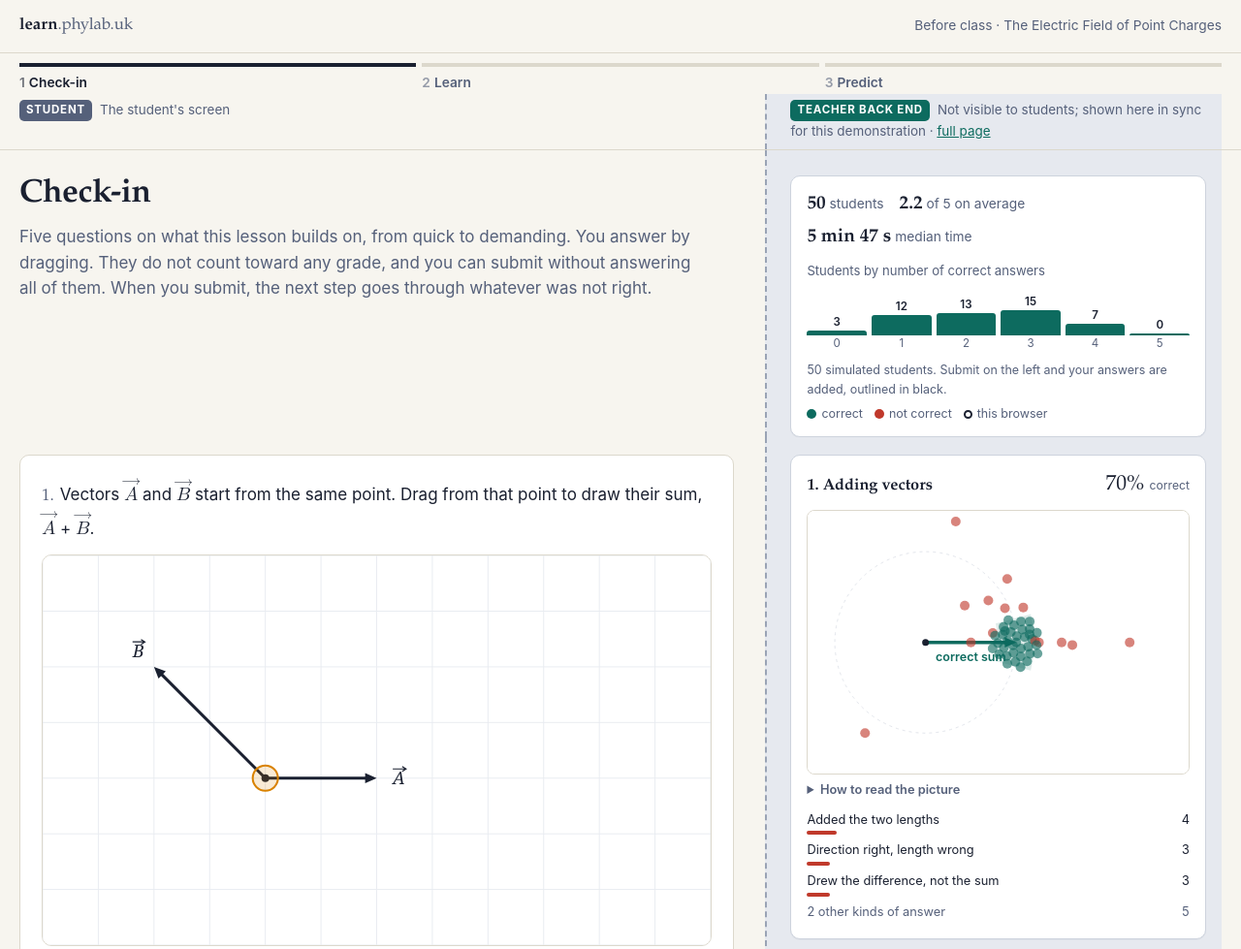
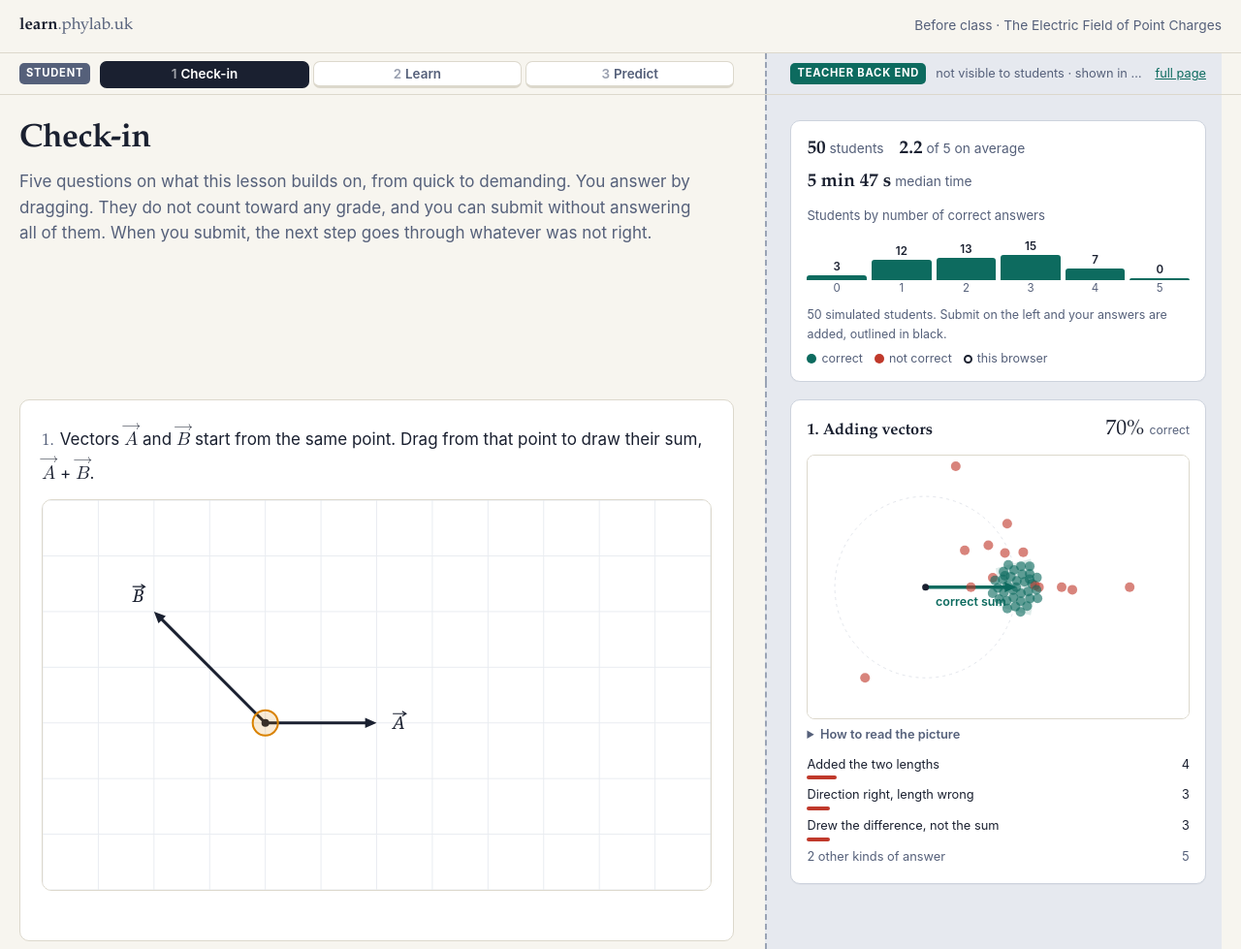
Before and after one commit to broshu/learn.phylab.uk, a plain HTML site: page public/before/index.html in a window 1280 px wide. Shown: the top 979 px of the page at 97% size. Drawn offline with Linux system fonts and the light colour scheme.

Commit message:
Before class: one slim pinned bar, drawings capped to the screen height so each question fits
Co-Authored-By: Claude Opus 5.5 <noreply@anthropic.com>
Claude-Session: https://claude.ai/code/session_01KmfsjZPre1yDjCxMEf4nXC

```diff
--- a/public/before/checkin.js
+++ b/public/before/checkin.js
@@ -290,7 +290,7 @@ export function startCheckin(options = {}) {
     $("items").innerHTML = items.map((it, i) => wrap(it.id, it.custom ? `<div class="card q" id="q-${it.id}"></div>` : `
       <div class="card q" id="q-${it.id}">
         <p class="stem"><span class="n">${i + 1}.</span>${it.prompt}</p>
-        <div class="fieldbox"><canvas id="cv-${it.id}"></canvas></div>
+        <div class="fieldbox" style="max-width: calc((100svh - 300px) * ${(it.w / it.h).toFixed(3)})"><canvas id="cv-${it.id}"></canvas></div>
         <div class="readout" id="ro-${it.id}"></div>
       </div>`)).join("");
     items.forEach((it, i) => {
--- a/public/before/index.html
+++ b/public/before/index.html
@@ -25,22 +25,24 @@
   .solo .row > .scol { padding-right: 0; }
   .solo .row > .tcol { display: none; }
 
+  /* one slim pinned bar: the step tabs above the student's screen, the back-end label above the teacher's */
   .steps { position: sticky; top: 0; z-index: 5; background: var(--paper); border-bottom: 1px solid var(--rule); }
-  .steps ol { list-style: none; margin: 0; padding: 10px 0 0; display: flex; gap: 6px; }
-  .steps li { flex: 1; }
-  .steps li button { appearance: none; width: 100%; text-align: left; background: none; border: 0; border-top: 4px solid var(--rule); padding: 8px 0 2px; font: 600 0.86rem var(--sans); color: var(--ink-soft); cursor: pointer; white-space: nowrap; overflow: hidden; text-overflow: ellipsis; }
-  .steps li button:hover { color: var(--ink); border-top-color: #b9c0cc; }
-  .steps li.done button { border-color: var(--accent); color: var(--accent); }
-  .steps li.now button { border-color: var(--ink); color: var(--ink); }
+  .steps .row > * { padding-top: 0; padding-bottom: 0; display: flex; align-items: center; gap: 10px; min-height: 42px; white-space: nowrap; overflow: hidden; }
+  .steps .row > .tcol { background: #e6e9ef; font-size: 0.8rem; color: var(--ink-soft); }
+  .steps .row > .tcol span.txt { overflow: hidden; text-overflow: ellipsis; }
+  .steps ol { list-style: none; margin: 0; padding: 0; display: flex; gap: 4px; flex: 1; min-width: 0; }
+  .steps li { flex: 1; min-width: 0; }
+  .steps li button { appearance: none; width: 100%; background: #fff; border: 1px solid var(--rule); border-bottom: 3px solid var(--rule); border-radius: 7px; padding: 4px 10px; font: 600 0.84rem var(--sans); color: var(--ink-soft); cursor: pointer; white-space: nowrap; overflow: hidden; text-overflow: ellipsis; }
+  .steps li button:hover { color: var(--ink); border-color: #b9c0cc; }
+  .steps li.done button { border-bottom-color: var(--accent); color: var(--accent); }
+  .steps li.now button { border-color: var(--ink); background: var(--ink); color: #fff; }
   .steps li b { font-weight: 600; opacity: 0.6; margin-right: 4px; }
-  .steps .hint { font-size: 0.76rem; color: var(--ink-soft); margin-left: auto; padding-top: 12px; white-space: nowrap; }
-  .steps .row > * { padding-top: 6px; padding-bottom: 8px; }
-  .steps .row > .tcol { background: #e6e9ef; }
+  .role { display: inline-block; flex: none; font-size: 0.7rem; font-weight: 700; letter-spacing: 0.07em; text-transform: uppercase; color: #fff; background: var(--ink-soft); border-radius: 5px; padding: 2px 7px; }
+  .role.t { background: var(--accent); }
   .solo-head .tcol { visibility: hidden; }
-  .role { display: inline-block; font-size: 0.72rem; font-weight: 700; letter-spacing: 0.07em; text-transform: uppercase; color: #fff; background: var(--ink-soft); border-radius: 5px; padding: 2px 7px; margin-right: 8px; vertical-align: 1px; }
-  .role.t { background: var(--accent); }
-  .colhead { font-size: 0.84rem; color: var(--ink-soft); }
-  .colhead a { white-space: nowrap; }
+  .steps .tcol a { flex: none; }
+  /* each question's drawing is kept short enough that the question and its drawing fit on the screen together */
+  .q .fieldbox { margin-left: auto; margin-right: auto; }
 
   section.step { display: none; padding: 0; }
   .step > .row:first-child > * { padding-top: 26px; }
@@ -88,14 +90,14 @@
 </div></header>
 
 <nav class="steps" aria-label="Progress"><div class="wrap">
+  <div class="row colhead" id="colhead">
+    <div class="scol"><span class="role">Student</span>
   <ol id="stepper">
     <li><button type="button" data-go="check"><b>1</b><span>Check-in</span></button></li>
     <li><button type="button" data-go="learn"><b>2</b><span>Learn</span></button></li>
     <li><button type="button" data-go="predict"><b>3</b><span>Predict</span></button></li>
-  </ol>
-  <div class="row colhead" id="colhead">
-    <div class="scol"><span class="role">Student</span>The student's screen</div>
-    <div class="tcol"><span class="role t">Teacher back end</span>Not visible to students; shown here in sync for this demonstration · <a href="/teacher/" target="_blank" rel="noopener">full page</a></div>
+  </ol></div>
+    <div class="tcol"><span class="role t">Teacher back end</span><span class="txt">not visible to students · shown in sync for this demo</span><a href="/teacher/" target="_blank" rel="noopener">full page</a></div>
   </div>
 </div></nav>
 
--- a/public/before/rod.js
+++ b/public/before/rod.js
@@ -55,11 +55,11 @@ export function rodGravity() {
 
       <h3 class="part">Part A · One small piece, then two</h3>
       <p>The highlighted piece of the rod pulls on the ball. Drag from the ball to draw that pull.</p>
-      <div class="fieldbox"><canvas data-c="a"></canvas></div>
+      <div class="fieldbox" style="max-width: calc((100svh - 260px) * 1.286)"><canvas data-c="a"></canvas></div>
       <p style="margin-top:10px"><button class="btn small ghost" data-a="lock" disabled>Keep this arrow and go on</button></p>
       <div data-s="pair" hidden>
         <p>Now two pieces, placed symmetrically, with the pull of each one on the ball. Drag from the ball to draw the sum of the two pulls.</p>
-        <div class="fieldbox"><canvas data-c="b"></canvas></div>
+        <div class="fieldbox" style="max-width: calc((100svh - 260px) * 1.286)"><canvas data-c="b"></canvas></div>
       </div>
 
       <h3 class="part">Part B · Set up the integral</h3>
```
